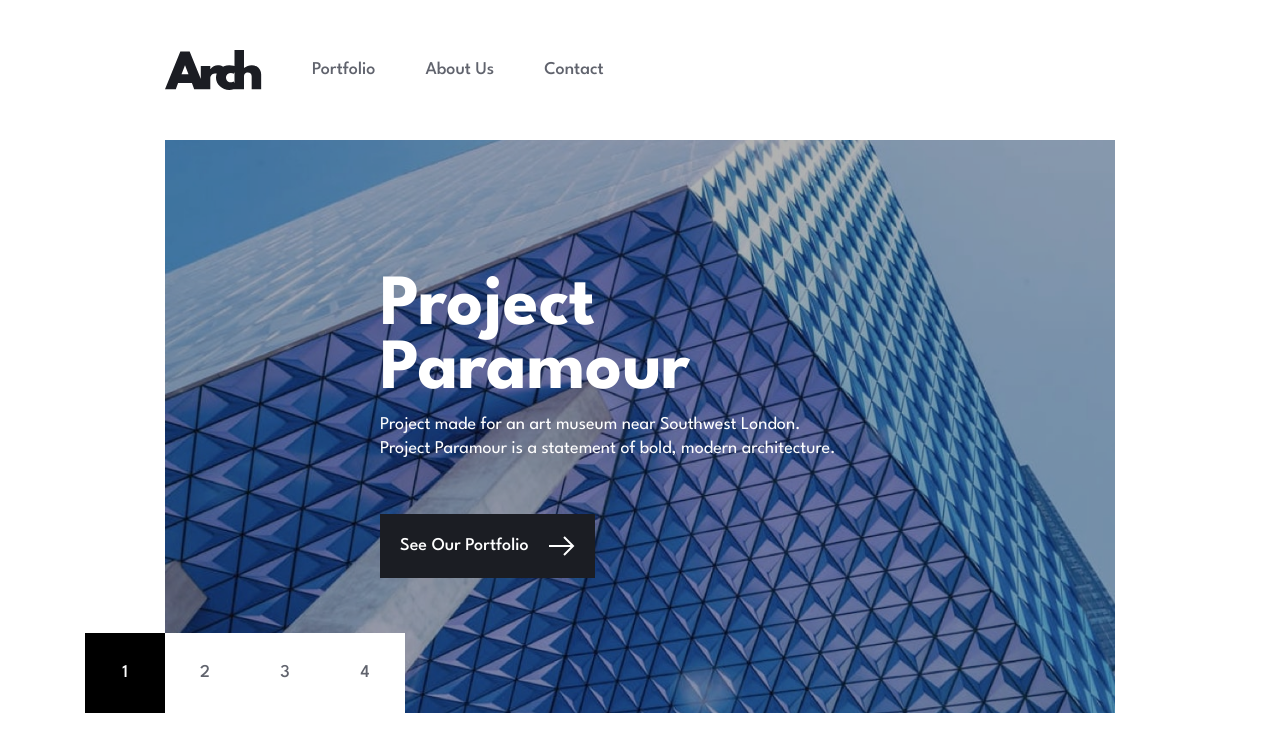
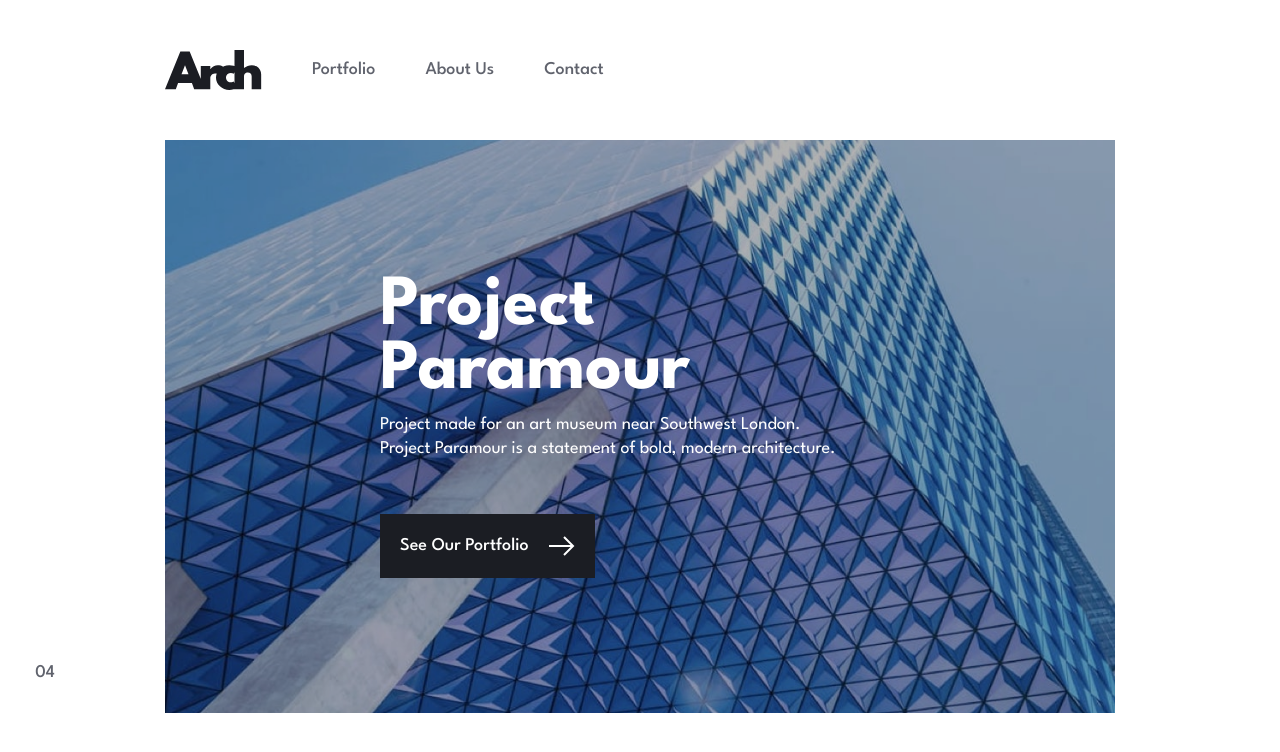
Before and after one commit to JJWallis/arch-studio, a Next.js app: page / in a window 1280 px wide. Shown: the top 752 px of the page. Built offline with nearby package versions, Linux system fonts and the light colour scheme.

Commit message:
slideshow animation and index styles added

```diff
--- a/src/components/button/SlideshowButton.tsx
+++ b/src/components/button/SlideshowButton.tsx
@@ -5,6 +5,7 @@ import { StyledButton } from './Button';
 interface SlideshowButtonProps {
    children: React.ReactNode;
    isActive?: boolean;
+   onClick: (index: number) => void;
 }
 
 interface StyledSlideshowButtonProps {
--- a/src/components/slideshow/Slideshow.tsx
+++ b/src/components/slideshow/Slideshow.tsx
@@ -1,3 +1,4 @@
+import { useState } from 'react';
 import styled from 'styled-components';
 import { device } from '../../config/theme/device';
 import { SLIDE_SHOW_BUTTON_WIDTH } from '../../constants/styles';
@@ -71,14 +72,32 @@ const SlideshowButtonsContainer = styled.div`
    left: calc(0px - ${SLIDE_SHOW_BUTTON_WIDTH});
    bottom: 0;
    display: flex;
+   overflow: hidden;
    @media ${device.maxLaptop} {
       display: none;
    }
-   /* transform: translateX(calc(var(--transform-amount) * -1)); */
-   /* transition: transform 100ms linear;/ */
+
+   @keyframes slidein {
+      from {
+         transform: translateX(-100%);
+      }
+
+      to {
+         transform: translateX(0%);
+      }
+   }
+
+   animation: 0.7s slidein;
 `;
 
-const Slideshow: React.FC = () => (
+const Slideshow: React.FC = () => {
+   const [activeSlideIndex, setActiveSlideIndex] = useState(0);
+   const slideShowValues = ['01', '02', '03', '04'];
+
+   const handleSlideShowButtonClick = (index: number) =>
+      setActiveSlideIndex(index);
+
+   return (
       <Article>
          <Content>
             <Title>Project Paramour</Title>
@@ -89,12 +108,18 @@ const Slideshow: React.FC = () => (
             <ArrowAndCopyButton>See Our Portfolio</ArrowAndCopyButton>
          </Content>
          <SlideshowButtonsContainer>
-         <SlideshowButton isActive>1</SlideshowButton>
-         <SlideshowButton>2</SlideshowButton>
-         <SlideshowButton>3</SlideshowButton>
-         <SlideshowButton>4</SlideshowButton>
+            {slideShowValues.map((slideShowValue, idx) => (
+               <SlideshowButton
+                  key={idx}
+                  isActive={activeSlideIndex === idx}
+                  onClick={() => handleSlideShowButtonClick(idx)}
+               >
+                  {slideShowValue}
+               </SlideshowButton>
+            ))}
          </SlideshowButtonsContainer>
       </Article>
    );
+};
 
 export default Slideshow;
```
Lines whose indentation alone changed are shown as unchanged.
